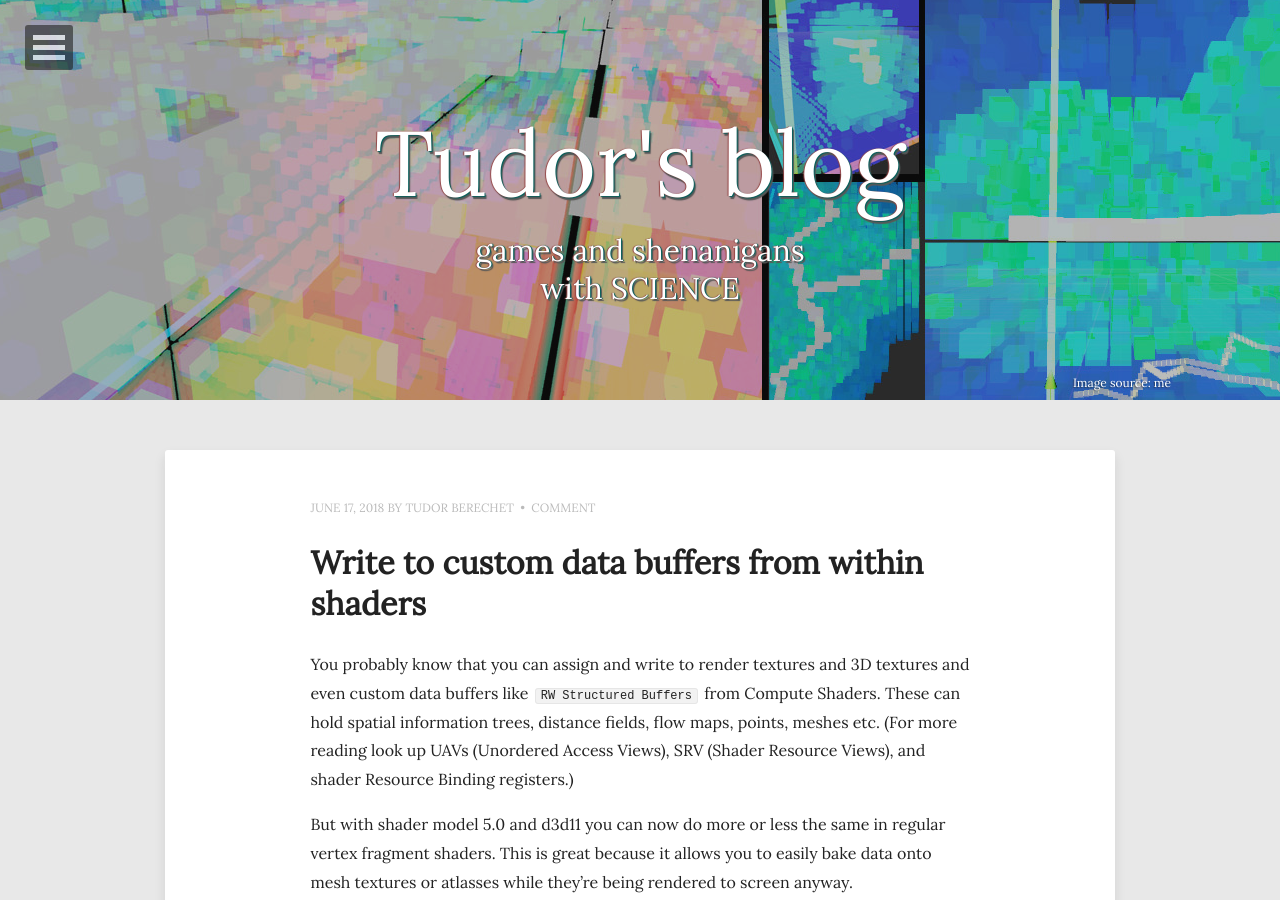
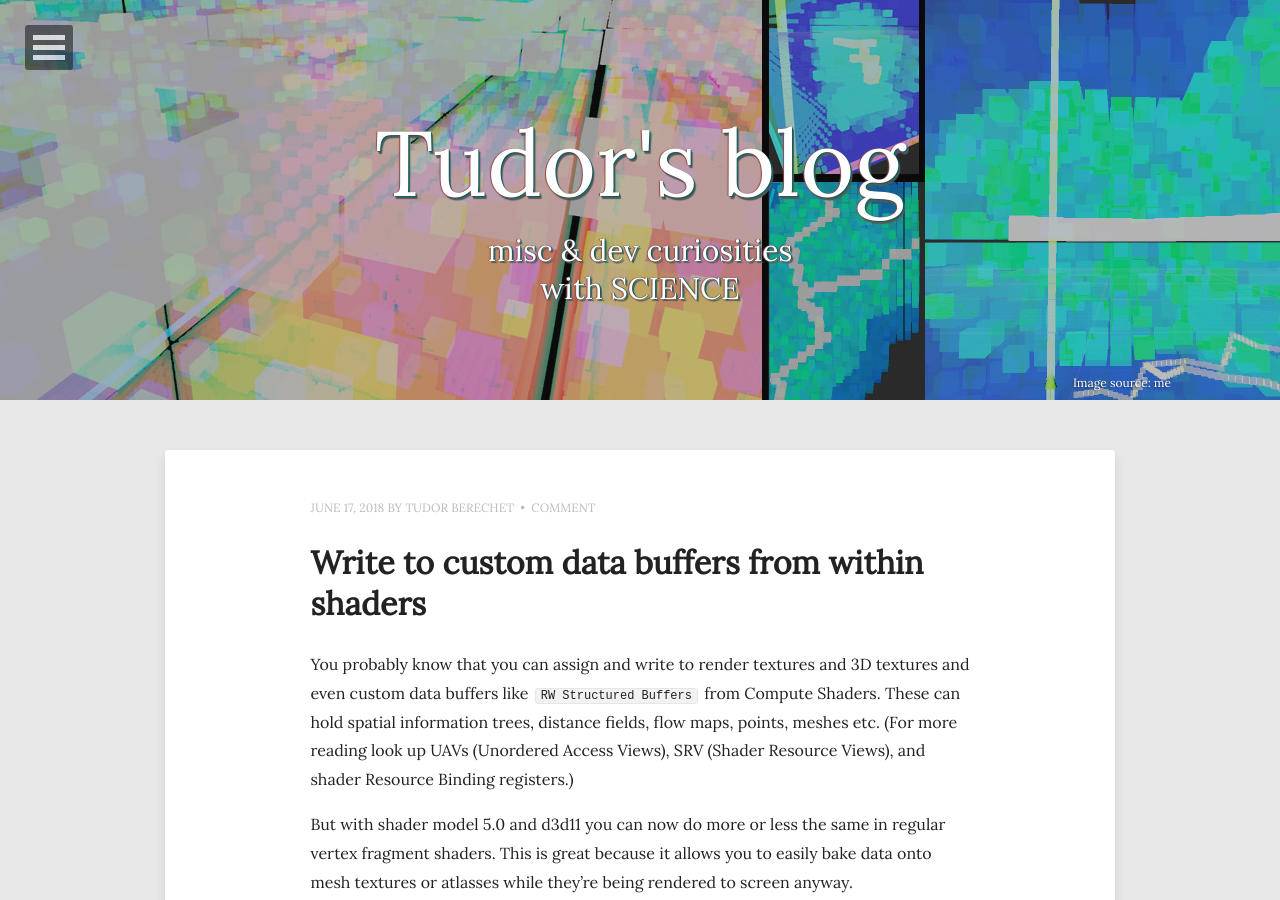
Before and after one commit to tdbe/tdbe.github.io, a Jekyll site: the page built from index.html, in a window 1280 px wide and 900 px high. Built offline with Jekyll 4.4.1, drawn with Linux system fonts in a browser that asks for light colours; nearby versions of some CDN libraries; the list of posts is cut into pages by our own code.

Commit message:
subtitle

```diff
--- a/_config.yml
+++ b/_config.yml
@@ -1,5 +1,5 @@
 title:            Tudor's blog
-description:      games and shenanigans <br/>with SCIENCE
+description:      misc & dev curiosities <br/>with SCIENCE
 disqus_shortname: deferred
 #Your site's domain goes here. Leave localhost server or blank when working locally.
 url:              http://blog.deferredreality.com
```
